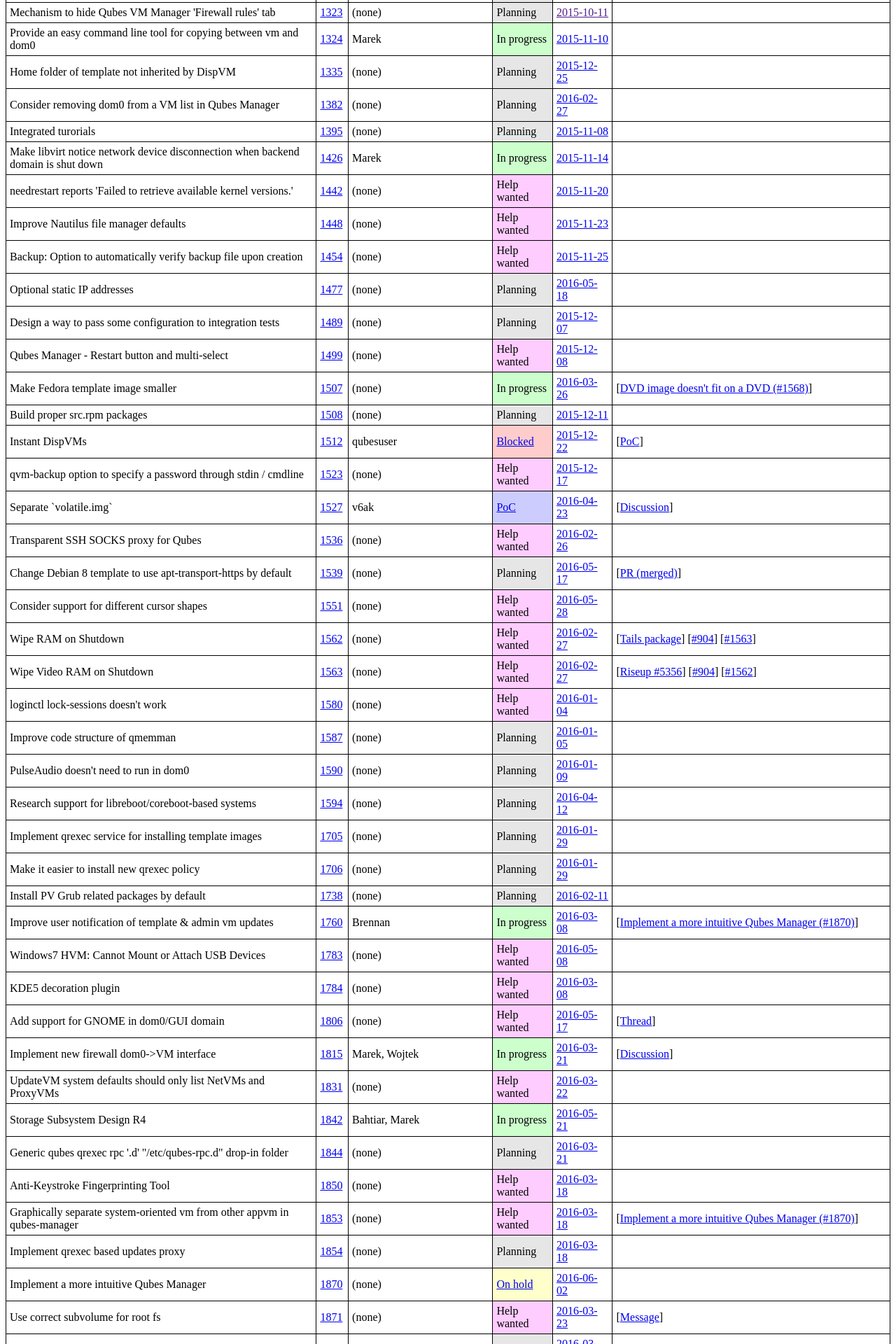
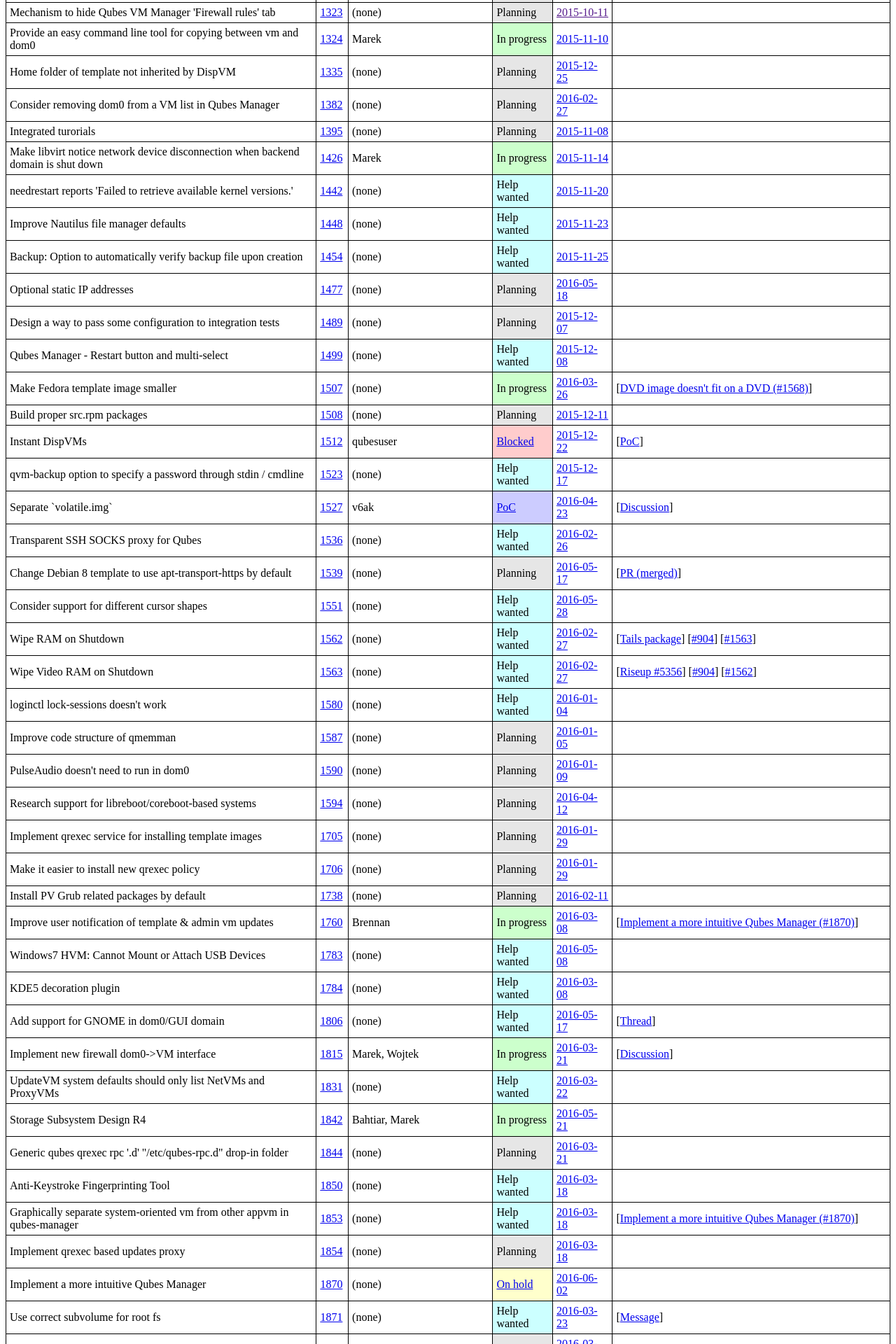
Before and after one commit to QubesOS/qubes-issues, a Jekyll site: the page built from index.md, in a window 1280 px wide. Shown: the part 2248-4168 px from the top of the page at 70% size. Built offline with Jekyll 4.4.1, drawn with Linux system fonts in a browser that asks for light colours.

Commit message:
Update "Help wanted" status color

```diff
--- a/_layouts/default.html
+++ b/_layouts/default.html
@@ -21,7 +21,7 @@
       background-color: #e6e6e6;
     }
     td.help-wanted {
-      background-color: #ffccff;
+      background-color: #ccffff;
     }
     td.in-progress {
       background-color: #ccffcc;
```
